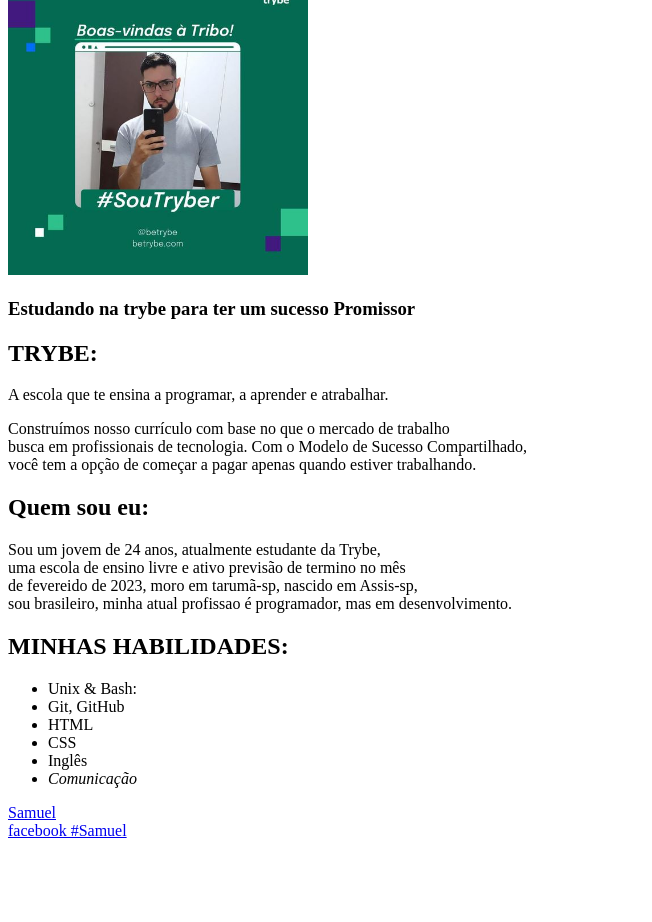
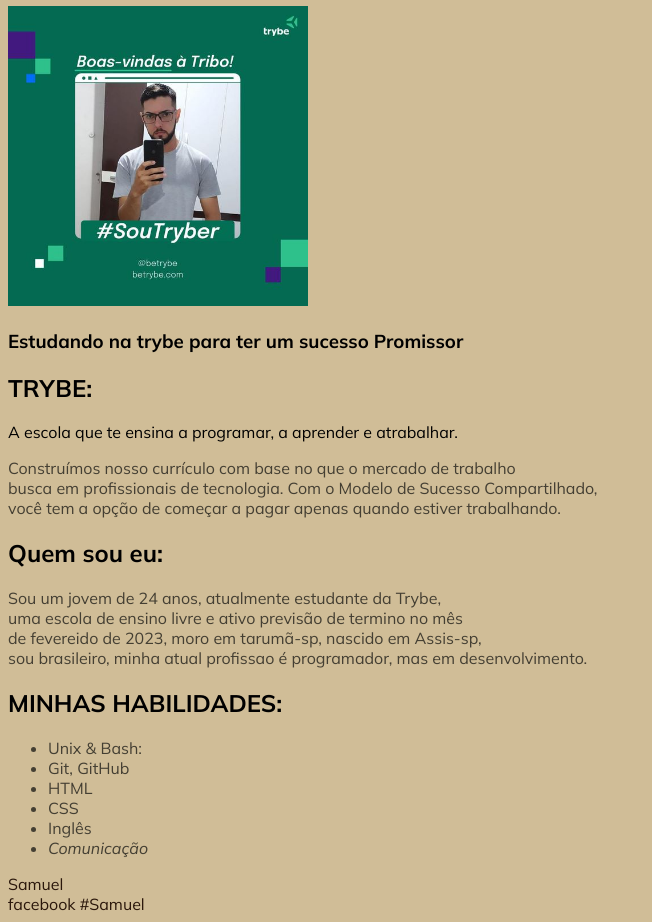
Before and after one commit to SamuelR499/Meu-portifolio, a plain HTML site: page index.html in a window 1280 px wide. Shown: the part 105-1027 px from the top of the page, without its empty margins (0-652 px from the left). Before the commit the page ends 953 px from the top, so only its background shows below. Drawn offline with Linux system fonts and the light colour scheme.

Commit message:
implementar CSS stilos parcial

```diff
--- a/index.html
+++ b/index.html
@@ -4,10 +4,29 @@
     <meta charset="UTF-8">
     <meta http-equiv="X-UA-Compatible" content="IE=edge">
     <meta name="viewport" content="width=device-width, initial-scale=1.0">
+    <link rel="preconnect" href="https://fonts.googleapis.com">
+    <link rel="preconnect" href="https://fonts.gstatic.com" crossorigin>
+    <link href="https://fonts.googleapis.com/css2?family=Mulish:ital,wght@0,200;0,300;0,400;0,500;0,600;0,700;0,800;0,900;1,200;1,300;1,400;1,500;1,600;1,700;1,800;1,900&family=Press+Start+2P&display=swap" rel="stylesheet">
+    <style>
+        body{
+            background-color:#d0bd97;
+            font-family: mulish;
+        }
+        a{
+            color: #2a170b;
+            text-decoration: none;
+        }
+        ul, p{
+            color: #443f33;
+        }
+    </style>
+
     <title>Samuka Portifolio</title>
 
 </head>
 <body>
+    <a href="#habilidades"> Habilidades</a>
+
     <h1>Samuel Ribeiro</h1>
 
     <img id="minha-foto" src="images/fotoAtual.jpg" alt="" width="300">
@@ -27,14 +46,14 @@
 
     <h2>MINHAS HABILIDADES:</h2>
 
-    <UL>
+    <ul id="habilidades">
     <li>Unix & Bash:</li>
     <li>Git, GitHub</li>
    <li>HTML</li>
     <li>CSS</li>
     <li>Inglês</li>
     <li> <em>Comunicação</em> </li>
-    </UL>
+    </ul>
 
 
     <a href="#minha-foto">Samuel</a>
```
